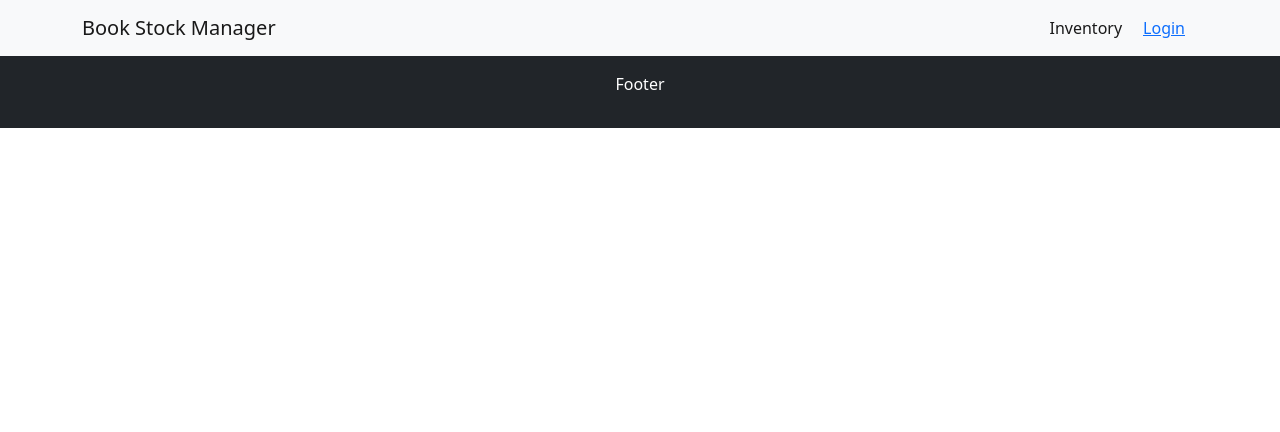
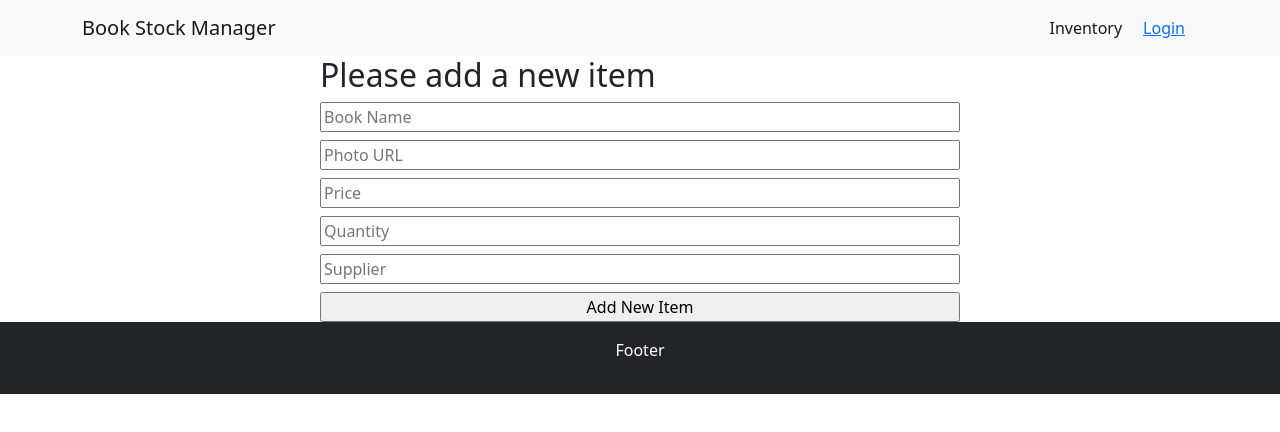
Before and after one commit to SumonsNote/book-stock-manager-client, a React (Create React App) app: page /addNewItem in a window 1280 px wide. Shown: the top 432 px of the page. Built offline with nearby package versions, Linux system fonts and the light colour scheme; no server answers.

Commit message:
delete option

```diff
--- a/src/App.js
+++ b/src/App.js
@@ -9,6 +9,7 @@ import Login from './components/SharedFiles/Login';
 import Register from './components/SharedFiles/Register';
 import RequiredAuth from './components/SharedFiles/RequiredAuth';
 import ManageInventory from './components/SharedFiles/ManageInventory';
+import AddNewItem from './components/SharedFiles/AddNewItem';
 
 function App() {
   return (
@@ -19,6 +20,7 @@ function App() {
         <Route path='/inventory/:inventoryId' element={
           <RequiredAuth><Inventory></Inventory></RequiredAuth>
         }></Route>
+        <Route path='/addNewItem' element={<AddNewItem></AddNewItem>}></Route>
         <Route path='/manageInventory' element={<ManageInventory></ManageInventory>}></Route>
         <Route path='/login' element={<Login></Login>}></Route>
         <Route path='/register' element={<Register></Register>}></Route>
--- a/src/components/SharedFiles/AddNewItem.js
+++ b/src/components/SharedFiles/AddNewItem.js
@@ -1,9 +1,35 @@
 import React from 'react';
+import { useForm } from "react-hook-form";
 
 const AddNewItem = () => {
+    const { register, handleSubmit, reset } = useForm();
+
+    const onSubmit = data => {
+        const url = `http://localhost:5000/books`;
+        fetch(url, {
+            method: 'post',
+            headers: {
+                'content-type': 'application/json'
+            },
+            body: JSON.stringify(data)
+        })
+        .then(res=> res.json())
+        .then(result =>{
+            console.log(result);
+            reset()
+        } )
+    }
     return (
-        <div>
-            <h2>add new item</h2>
+        <div className='w-50 mx-auto'>
+            <h2>Please add a new item</h2>
+            <form className='d-flex flex-column' onSubmit={handleSubmit(onSubmit)}>
+                <input className='mb-2' placeholder='Book Name' {...register("name", { required: true})} />
+                <input className='mb-2' placeholder='Photo URL' type="text" {...register("img")} />
+                <input className='mb-2' placeholder='Price' type="number" {...register("price")} />
+                <input className='mb-2' placeholder='Quantity' type="number" {...register("quantity")} />
+                <input className='mb-2' placeholder='Supplier' {...register("supplier")} />
+                <input type="submit" value="Add New Item" />
+            </form>
         </div>
     );
 };
--- a/src/components/SharedFiles/Items.js
+++ b/src/components/SharedFiles/Items.js
@@ -21,7 +21,7 @@ const Items = () => {
             }
 
         </div>
-        <p className='text-center'><Link to='/manageInventory'>Manage Inventories</Link></p>]
+        <p className='text-center'><Link to='/manageInventory'>Manage Inventories</Link></p>
         </div>
     );
 };
--- a/src/components/SharedFiles/ManageInventory.js
+++ b/src/components/SharedFiles/ManageInventory.js
@@ -1,5 +1,6 @@
 import React, { useEffect, useState } from 'react';
 import ManageInventoryDetail from './ManageInventoryDetail';
+import { Link } from 'react-router-dom';
 
 const ManageInventory = () => {
     const [items, setItems] = useState([])
@@ -18,6 +19,9 @@ const ManageInventory = () => {
                 items.map(item => <ManageInventoryDetail key={item.key} item={item}></ManageInventoryDetail>)
             }
             </div>
+            <div className='py-5'>
+                <Link className='btn btn-primary' to='/addNewItem'>Add New Item</Link>
+            </div>
         </div>
     );
 };
--- a/src/components/SharedFiles/ManageInventoryDetail.js
+++ b/src/components/SharedFiles/ManageInventoryDetail.js
@@ -1,4 +1,5 @@
 import React from 'react';
+import { Link } from 'react-router-dom';
 
 const ManageInventoryDetail = ({item}) => {
     const {name, _id, price, quantity, supplier, img} = item;
```
